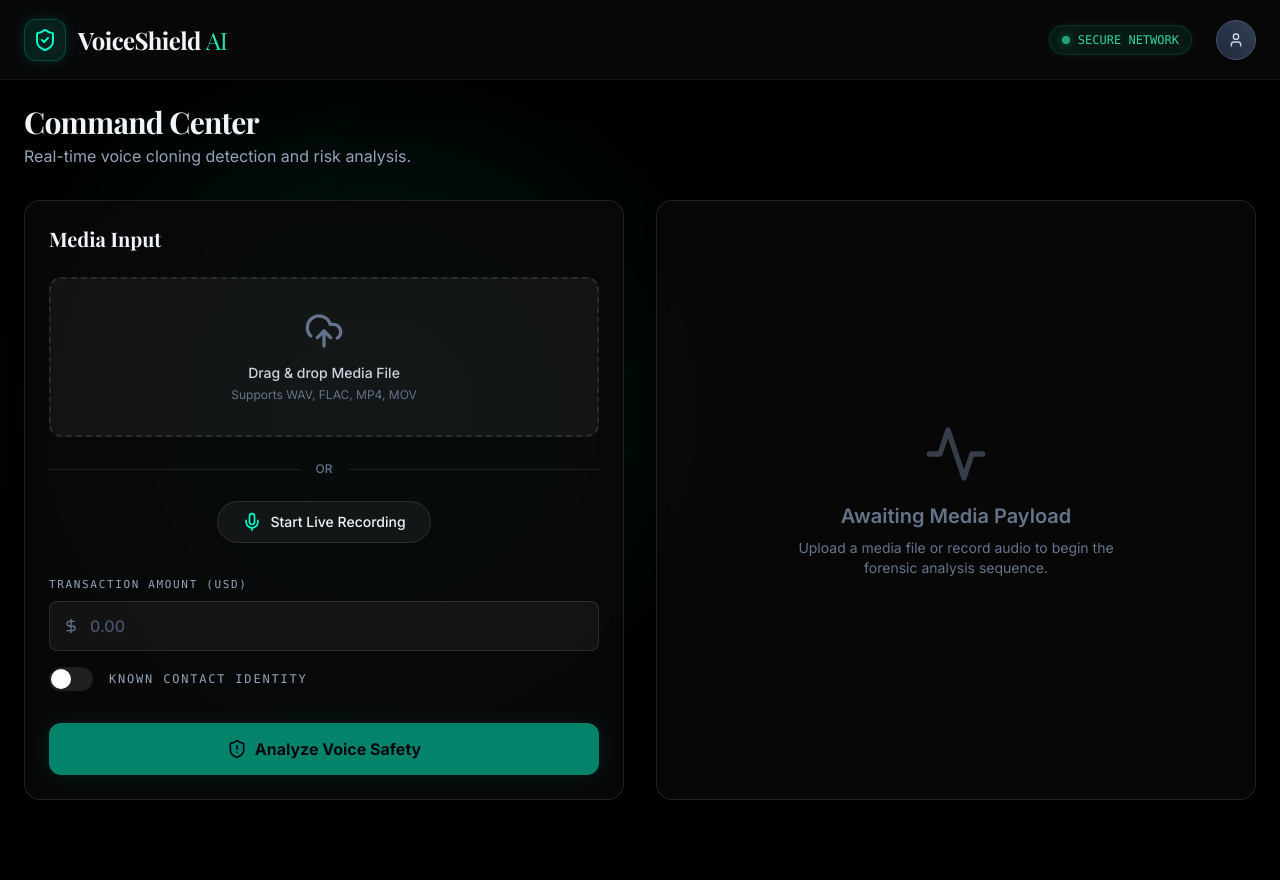
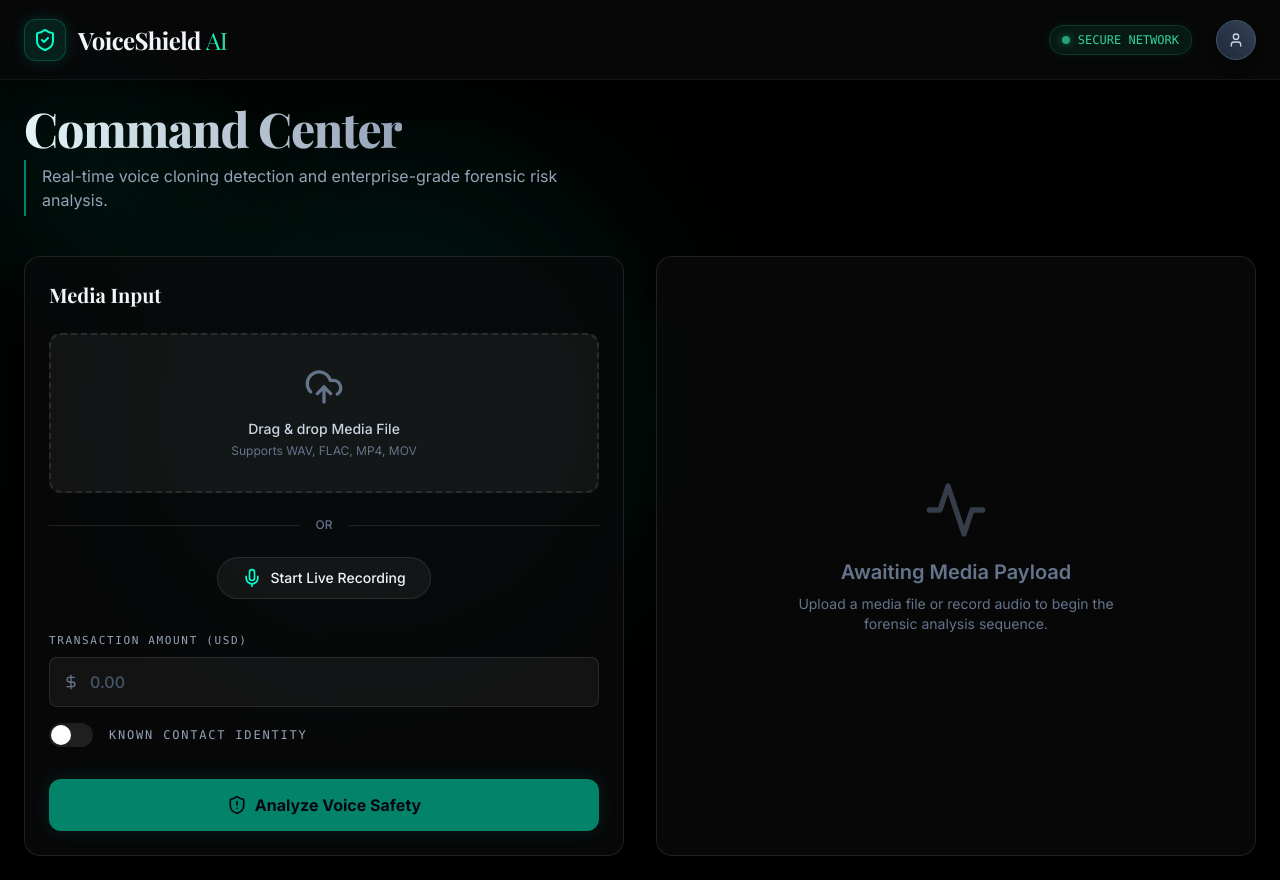
Before and after one commit to AnishCoder2006/SIH26104-AI-Clone-Detector, a Next.js app in the folder frontend/: page /dashboard in a window 1280 px wide. Before the commit the page ends 824 px from the top, so only its background shows below. Built offline with nearby package versions, Linux system fonts and the light colour scheme; sample sign-in values are in the browser's storage; a web font is replaced by a local one.

Commit message:
style: upgrade dashboard header aesthetics

```diff
--- a/frontend/src/app/dashboard/page.tsx
+++ b/frontend/src/app/dashboard/page.tsx
@@ -69,9 +69,14 @@ export default function Dashboard() {
 
   return (
     <div className="flex-1 max-w-7xl w-full mx-auto p-6 flex flex-col">
-      <div className="mb-8">
-        <h1 className="text-3xl font-bold font-serif tracking-tight">Command Center</h1>
-        <p className="text-slate-400 mt-1">Real-time voice cloning detection and risk analysis.</p>
+      <div className="mb-10 flex flex-col items-start relative">
+        <div className="absolute -top-10 -left-10 w-48 h-48 bg-primary/10 rounded-full blur-[80px] pointer-events-none" />
+        <h1 className="text-4xl lg:text-5xl font-extrabold font-serif tracking-tight text-transparent bg-clip-text bg-gradient-to-r from-slate-100 to-slate-400 mb-2">
+          Command Center
+        </h1>
+        <p className="text-slate-400 text-sm lg:text-base max-w-xl border-l-2 border-primary/50 pl-4 py-1 relative">
+          Real-time voice cloning detection and enterprise-grade forensic risk analysis.
+        </p>
       </div>
 
       <div className="grid grid-cols-1 lg:grid-cols-2 gap-8 flex-1">
```
